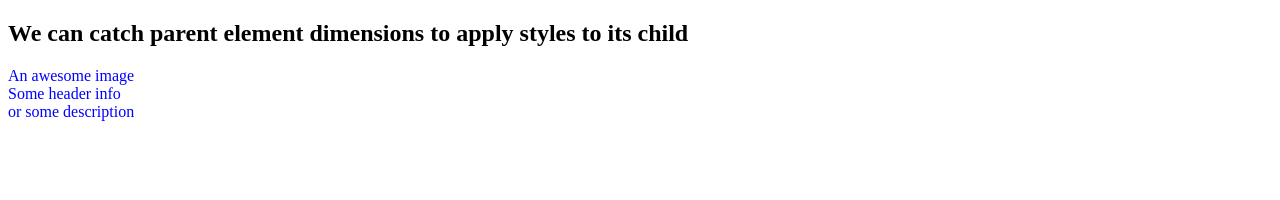
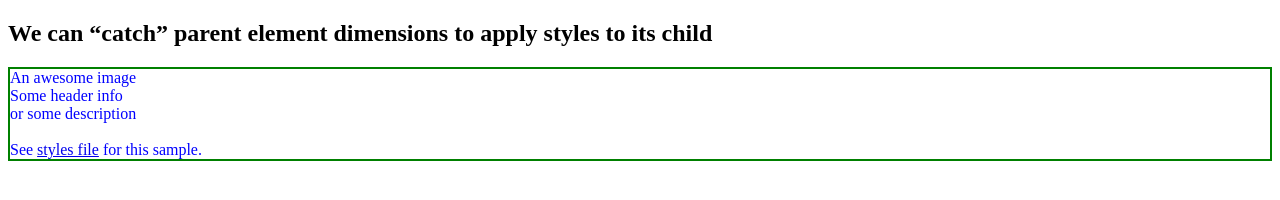
Before and after one commit to Nick-Voskoboinikov/All-new-css, a plain HTML site: page src/container-queries.htm in a window 1280 px wide. Drawn offline with Linux system fonts and the light colour scheme.

Commit message:
minor modifications

```diff
--- /dev/null
+++ b/src/container-queries.css
@@ -0,0 +1,16 @@
+/* create container context first  */
+.container {
+    container-type: inline-size;
+}
+.subelement {
+    border: 2px solid green;
+    color: blue;
+}
+
+/* styles applied till parent is greater than 500рх */
+@container (max-width: 500px) {
+    .subelement {
+        color: red;
+        background-color: lightpink;
+    }
+}
--- a/src/container-queries.htm
+++ b/src/container-queries.htm
@@ -4,40 +4,19 @@
     <meta charset="UTF-8">
     <meta name="viewport" content="width=device-width, initial-scale=1.0">
     <title>Container queries</title>
-
-<style>
-
-/* create container context first  */
-.container {
-    container-type: inline-size;
-}
-.subelement {
-    display: grid;
-    grid-template-columns: 1fr 1fr;
-    color: blue;
-}
-
-/* styles applied till parent is greater than 500рх */
-@container (max-width: 500px) {
-    .subelement {
-        grid-template-columns: 1fr;
-        color: red;
-        background-color: lightpink;
-    }
-}
-
-</style>
+    <link rel="stylesheet" href="container-queries.css">
 
 
 </head>
 <body>
 
-    <h2>We can catch parent element dimensions to apply styles to its child</h2>
+    <h2>We can <q>catch</q> parent element dimensions to apply styles to its child</h2>
     <div class="container">
         <div class="subelement">
         An awesome image <br>
         Some header info <br>
-        or some description
+        or some description<br><br>
+        See <a href="./container-queries.css"  target="_self">styles file</a> for this sample.
         </dlv>
         </div>
 </body>
```
